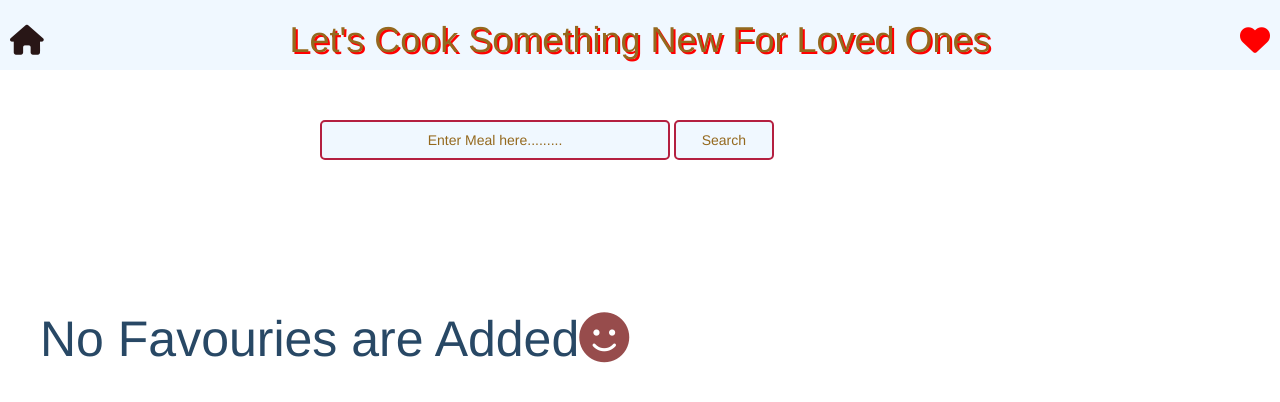
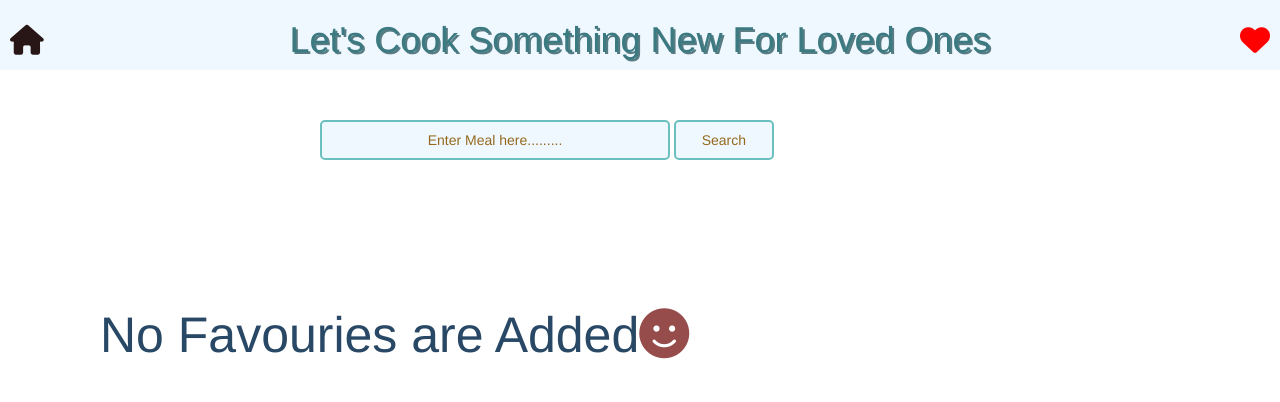
Before and after one commit to Sravni-G/Recipes, a plain HTML site: page index.html in a window 1280 px wide. Both pictures are taken after a click on the link 1259 px from the left and 46 px from the top of the page. Drawn offline with nearby package versions, Linux system fonts and the light colour scheme; no server answers.

Commit message:
updating the changes

```diff
--- a/index.html
+++ b/index.html
@@ -11,7 +11,8 @@
   <script src="https://kit.fontawesome.com/6de016a02d.js" crossorigin="anonymous"></script>
 </head>
 <body>
-  <div class="row">
+  <!-- Navigation menu to navigate to home and favourites -->
+  <nav class="row">
     <div class="col-md-2" id="home">
       <a href="#" onclick="showMeals()"><i class="fa-solid fa-house"></i></a>
     </div>
@@ -21,8 +22,8 @@
     <div class="col-md-2 text-right" id="fav">
       <a  href="#" onclick="showFavMeals()" ><i class="fa-sharp fa-solid fa-heart"></i></a>
     </div>
-  </div>
-
+  </nav>
+  <!-- this is main part where we display the search button for searching meals and displaying them -->
   <main>
     <div id="search">
       <input type="text" id="my-meal" placeholder="Enter Meal here........."></input>
@@ -33,7 +34,7 @@
   </main>
 
 
-
+  <!-- I have attached the javascript file here using script tag and src attribute -->
   <script src="script.js"></script>
 
 
--- a/script.js
+++ b/script.js
@@ -1,3 +1,4 @@
+//ready function in jquery is the first function which runs when we load the page
 $(document).ready(function () {
   var storedFavList = localStorage.getItem("favList");
   if (storedFavList) {
@@ -7,20 +8,27 @@ $(document).ready(function () {
   }
   showMeals();
 });
-
+//showMeals function is written to display the meals according to the search
 function showMeals() {
+  //to get the value of input box where the user entered the required meal
   var mealName = $("#my-meal").val();
   //   console.log("meal", mealName);
   var mealsData = $("#showMeals");
+  //before displaying the related content i am clearing the previously added meals or else it will display n no of times
   mealsData.empty();
   var fmeals = $("#showFavMealList");
+  //same here also clearing the items added to favourites
   fmeals.empty();
   var mealsDataHtml = "";
+  //we are making ajax request to the url/api
   $.ajax({
     url: "https://www.themealdb.com/api/json/v1/1/search.php?s=" + mealName,
+    //on success it will do the things written in function and we collect result in form of arguments
     success: function (result) {
       //   console.log("res", result);
       for (var i = 0; i < result.meals.length; i++) {
+        //here first i am checking whether the meal is present in favList or not
+        //if present it wii show the favourites button as solid
         if (favList.includes(result.meals[i].idMeal)) {
           mealsDataHtml =
             "<div class='card mb-3'><img class='card-img-top' src=" +
@@ -31,6 +39,7 @@ function showMeals() {
             result.meals[i].idMeal +
             "</p><a href='#' onClick=showMore(this)>Show More</a><br><button onClick='favourites(this)' id='favourites'><i class='fa-solid fa-heart'></i></button></div></div>";
         } else {
+          //if not in favList then regular heart so we can distinguish which are added to favList
           mealsDataHtml =
             "<div class='card mb-3'><img class='card-img-top' src=" +
             result.meals[i].strMealThumb +
@@ -40,30 +49,33 @@ function showMeals() {
             result.meals[i].idMeal +
             "</p><a href='#' onClick=showMore(this)>Show More</a><br><button onClick='favourites(this)' id='favourites'><i class='fa-regular fa-heart'></i></button></div></div>";
         }
+        //here we are appending the html code written to the div element written in index.html
         mealsData.append(mealsDataHtml);
       }
-
-      //showMeals.html("<p>${result.strMeal}</p>");
     },
   });
 }
-
+//This function is to display the favourite meals that the user added to favourites
 function showFavMeals() {
+  //first we are clearing the showMeals so that we can display only favList meals
   var mealsData = $("#showMeals");
   mealsData.empty();
+  //This is to avoid showing the favList items multiple times
   var fmeals = $("#showFavMealList");
   fmeals.empty();
   console.log("favList:", favList);
-  console.log("localStorage favList:", localStorage.getItem("favList"));
-  console.log(favList.length);
-  if (favList.length <= 1) {
+  //checking the favList length if it is 0 then there are no items added to favList so it will show message
+  if (favList.length == 0) {
     let msg =
       "<p id='no-fav'>No Favouries are Added<i class='fa-solid fa-face-smile'></i></p>";
     fmeals.append(msg);
   }
-  for (let i = 1; i < favList.length; i++) {
+  //If there are favourite items then we will loop the items and display every item in favList
+  for (let i = 0; i < favList.length; i++) {
+    //making ajax request to required api
     $.ajax({
       url: "https://themealdb.com/api/json/v1/1/lookup.php?i=" + favList[i],
+      //if success then displaying the items in favList
       success: function (result) {
         if (result.meals.length > 0) {
           var meal = result.meals[0];
@@ -82,7 +94,7 @@ function showFavMeals() {
     });
   }
 }
-
+//This function is to remove the items from favList
 function removeFromFav(button) {
   var dishid = $(button).closest(".card").find(".meal-id").text();
   let index = favList.indexOf(dishid);
@@ -91,22 +103,26 @@ function removeFromFav(button) {
   showFavMeals();
 }
 var favList = new Array();
-var isFav = false;
 
+//add to favourites function
 function favourites(button) {
   console.log("favbutton", button);
   var dishid = $(button).closest(".card").find(".meal-id").text();
   console.log("id" + dishid);
+  //first we are checking whether the item is in favList or not using includes() of function
   if (favList.includes(dishid)) {
+    //if present getting index using indexOf() function
     let index = favList.indexOf(dishid);
+    //by using splice method we are deleting the item
     favList.splice(index, 1);
   } else {
+    //if not present adding the item to favList using push() function
     favList.push(dishid);
   }
   localStorage.setItem("favList", JSON.stringify(favList));
   showMeals();
 }
-
+//function to shoe more details above each item when you click on showe more
 function showMore(a) {
   $("#showMeals").empty();
   $("#showFavMealList").empty();
--- a/style.css
+++ b/style.css
@@ -1,3 +1,6 @@
+body {
+  overflow-x: hidden;
+}
 #search {
   margin-left: 25%;
   margin-right: 25%;
@@ -8,7 +11,7 @@
   margin-right: 0px;
   height: 40px;
   width: 350px;
-  border: solid 2px rgb(180, 32, 64);
+  border: 2px solid rgb(106, 192, 190);
   background-color: aliceblue;
   border-radius: 5px;
   text-align: center;
@@ -16,7 +19,7 @@
 #search-button {
   height: 40px;
   width: 100px;
-  border: solid 2px rgb(180, 32, 64);
+  border: 2px solid rgb(106, 192, 190);
   border-radius: 5px;
   background-color: aliceblue;
   color: rgb(148, 105, 30);
@@ -37,8 +40,8 @@
   background-color: red;
 } */
 #heading {
-  color: rgb(148, 105, 30);
-  text-shadow: 2px 2px red;
+  color: rgb(60, 122, 130);
+  text-shadow: 2px 2px rgb(88, 124, 131);
 }
 ::placeholder {
   color: rgb(148, 105, 30);
@@ -101,7 +104,8 @@ button {
   display: flex;
   flex-wrap: wrap;
   justify-content: flex-start;
-  margin-left: 30px;
+  margin-left: 100px;
+  margin-right: -20px;
   flex-direction: row;
 }
 .card {
@@ -110,12 +114,15 @@ button {
 }
 .card img {
   width: 70%;
+  border: 2px solid rgb(106, 192, 190);
+  border-radius: 5px;
 }
 #showFavMealList {
   display: flex;
   flex-wrap: wrap;
   justify-content: flex-start;
-  margin-left: 40px;
+  margin-left: 100px;
+  margin-right: -20px;
   flex-direction: row;
 }
 .moreDetails {
```
